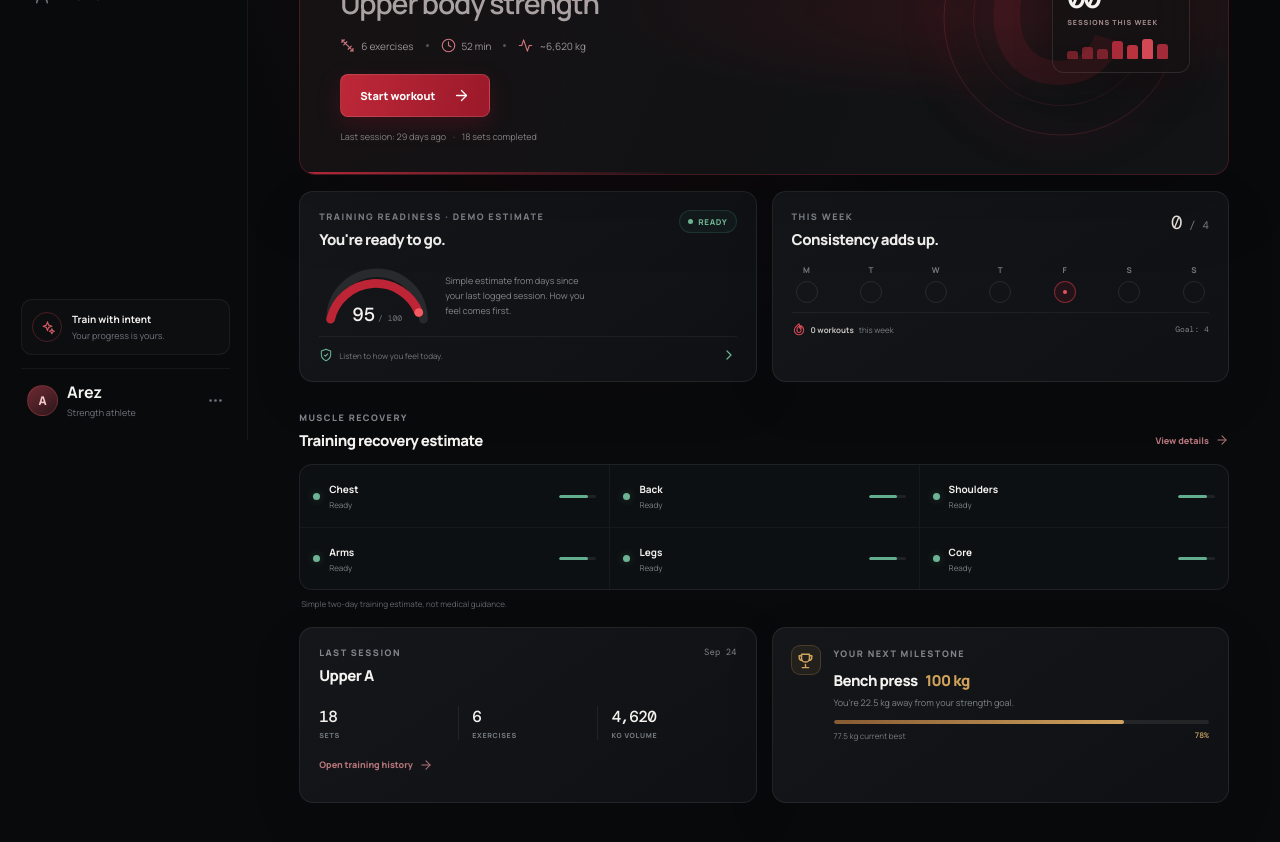
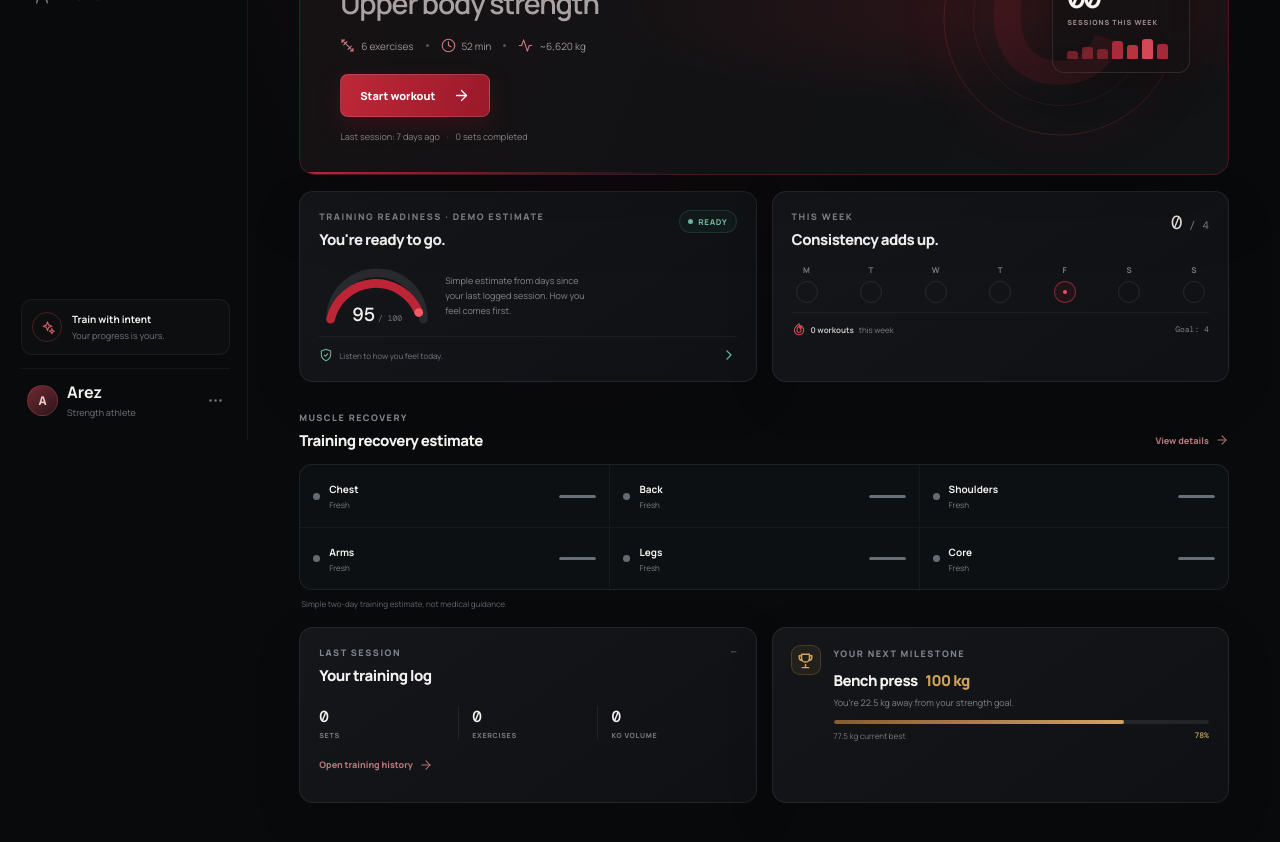
Before and after one commit to arbmeng/Champion, a React (Vite) app: page / in a window 1280 px wide. Shown: the part 360-1202 px from the top of the page. Built offline with nearby package versions, Linux system fonts and the light colour scheme.

Commit message:
Remove old demo workout history
Start with an empty training log and drop previously seeded demo sessions from saved profiles.

Co-Authored-By: Claude Sonnet 5.5 <noreply@anthropic.com>
Claude-Session: https://claude.ai/code/session_01NL4BoLSWbEdYNqMjQwUMxr

```diff
--- a/src/App.jsx
+++ b/src/App.jsx
@@ -86,7 +86,7 @@ function HomePage({ champion, onStart, onResume, onNavigate }) {
   const hasActiveWorkout = Boolean(champion.active)
   const date = new Date().toLocaleDateString('en-US', { weekday: 'long', month: 'long', day: 'numeric' })
   const recent = champion.history[0]
-  const daysSinceTraining = recent ? Math.max(0, Math.floor((new Date(`${localDateKey()}T00:00:00`) - new Date(`${recent.date}T00:00:00`)) / 86400000)) : 0
+  const daysSinceTraining = recent ? Math.max(0, Math.floor((new Date(`${localDateKey()}T00:00:00`) - new Date(`${recent.date}T00:00:00`)) / 86400000)) : 7
   const readinessScore = Math.min(95, 58 + daysSinceTraining * 8)
   const readinessLabel = daysSinceTraining >= 3 ? 'READY' : daysSinceTraining >= 2 ? 'MODERATE' : 'RECOVERING'
   const readinessMessage = readinessLabel === 'READY' ? "You're ready to go." : readinessLabel === 'MODERATE' ? 'Ease into today.' : 'You trained recently.'
--- a/src/data.js
+++ b/src/data.js
@@ -21,12 +21,7 @@ export const library = [
   { id: 'plank', name: 'Front Plank', muscle: 'Core', type: 'Bodyweight', sets: 3, reps: '30–45 sec', rest: 60, weight: 0 },
 ]
 
-export const starterHistory = [
-  { id: 'seed-1', title: 'Upper A', date: '2026-09-24', duration: 3090, volume: 4620, sets: 18, exercises: 6, muscles: ['Chest', 'Back', 'Shoulders', 'Arms'], prs: [],
-    entries: [{ exerciseId: 'bench', name: 'Barbell Bench Press', sets: [{ weight: 77.5, reps: 8 }, { weight: 77.5, reps: 8 }, { weight: 77.5, reps: 7 }] }] },
-  { id: 'seed-2', title: 'Lower A', date: '2026-09-22', duration: 3420, volume: 7380, sets: 18, exercises: 6, muscles: ['Legs', 'Glutes', 'Core'], prs: [], entries: [] },
-  { id: 'seed-3', title: 'Upper B', date: '2026-09-20', duration: 3180, volume: 4980, sets: 18, exercises: 6, muscles: ['Chest', 'Back', 'Shoulders', 'Arms'], prs: [], entries: [] },
-]
+export const starterHistory = []
 
 export const formatDuration = (seconds) => {
   const mins = Math.floor(seconds / 60)
--- a/src/persistence.js
+++ b/src/persistence.js
@@ -7,7 +7,8 @@ const LEGACY_KEY = 'champion.demo.v1'
 const muscleByExercise = new Map(library.map((exercise) => [exercise.id, exercise.muscle]))
 
 function normalizeState(saved, defaultState) {
-  const history = Array.isArray(saved?.history) ? saved.history : defaultState.history
+  // drop the old demo sessions that earlier versions seeded into saved profiles
+  const history = (Array.isArray(saved?.history) ? saved.history : defaultState.history).filter((workout) => !String(workout.id).startsWith('seed-'))
   return {
     ...defaultState,
     ...saved,
```
